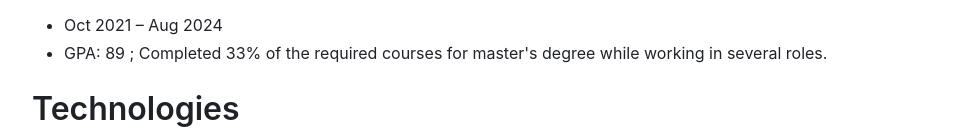
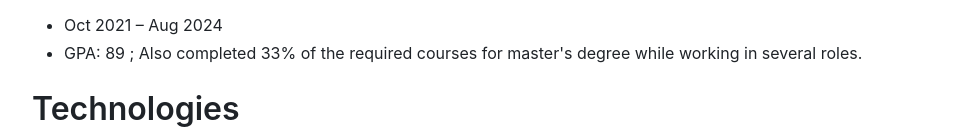
Before and after one commit to AvivGelfand/Resume, a plain HTML site: page Aviv_Gelfand_CV.html in a window 1280 px wide. Shown: the part 1930-2061 px from the top of the page, without its empty margins (163-1116 px from the left). Drawn offline with nearby package versions, Linux system fonts and the light colour scheme.

Commit message:
Render the latest CV

```diff
--- a/Aviv_Gelfand_CV.html
+++ b/Aviv_Gelfand_CV.html
@@ -84,7 +84,7 @@
         <h2>The Hebrew University of Jerusalem, BSc in Statistics &amp; Data Science</h2>
         <ul>
         <li>Oct 2021 – Aug 2024</li>
-        <li>GPA: 89 ; Completed 33% of the required courses for master's degree while working in several roles.</li>
+        <li>GPA: 89 ; Also completed 33% of the required courses for master's degree while working in several roles.</li>
         </ul>
         <h1>Technologies</h1>
         <ul>
```
Also changed, not shown: Aviv_Gelfand_CV_2.png, 3 other files.
